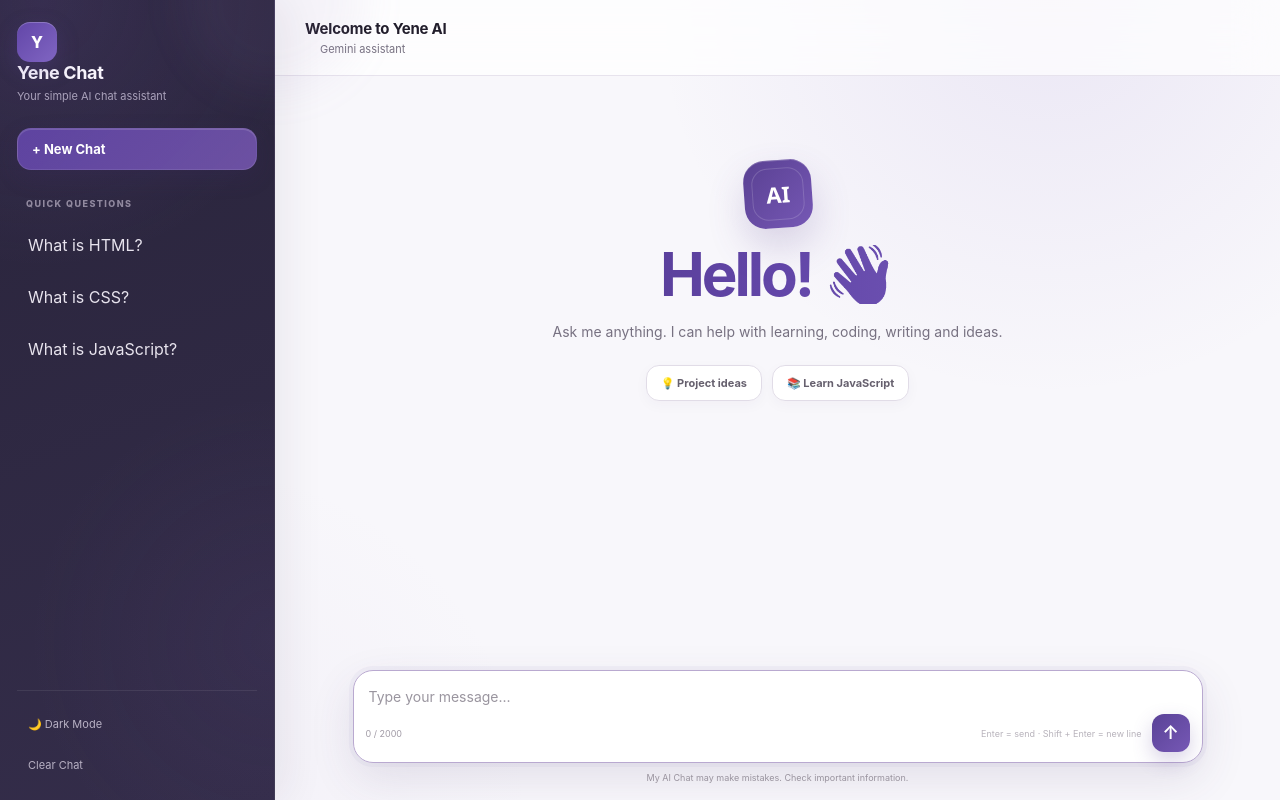
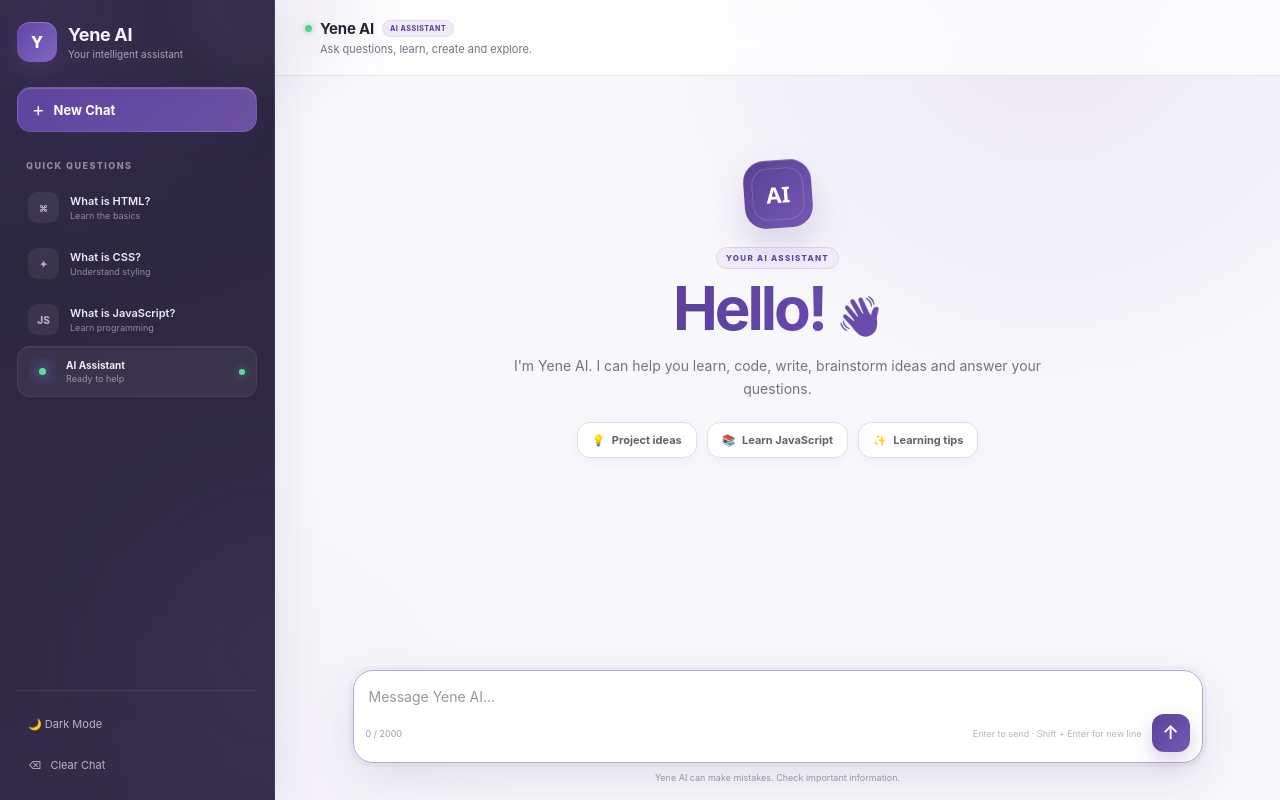
Before and after one commit to eluyosef16-gif/ai-ch-app, a website: page public/index.html in a window 1280 px wide. Drawn offline with Linux system fonts and the light colour scheme.

Commit message:
code
Updated the title and description meta tags, modified sidebar branding, and improved welcome messages.

```diff
--- a/public/index.html
+++ b/public/index.html
@@ -3,67 +3,225 @@
 <head>
   <meta charset="UTF-8">
   <meta name="viewport" content="width=device-width, initial-scale=1.0">
-  <meta name="description" content="A simple AI chat app built with HTML, CSS, JavaScript and Gemini.">
-  <title>My AI Chat</title>
+  <meta name="description" content="Yene AI, a simple and modern AI chat assistant.">
+  <title>Yene AI</title>
   <link rel="stylesheet" href="style.css">
 </head>
+
 <body>
+
   <div class="app">
+
+    <!-- SIDEBAR -->
     <aside class="sidebar" id="sidebar">
-      <div class="logo">Y</div>
-      <h2>Yene Chat</h2>
-      <p class="small-text">Your simple AI chat assistant</p>
 
-      <button class="new-btn" id="newChatBtn">+ New Chat</button>
+      <div class="brand-area">
+
+        <div class="logo">Y</div>
+
+        <div class="brand-text">
+          <h2>Yene AI</h2>
+          <p>Your intelligent assistant</p>
+        </div>
+
+      </div>
+
+      <button class="new-btn" id="newChatBtn">
+        <span class="plus-icon">+</span>
+        <span>New Chat</span>
+      </button>
 
       <div class="menu-title">QUICK QUESTIONS</div>
-      <button class="quick-btn" data-prompt="Explain HTML to me like a beginner.">What is HTML?</button>
-      <button class="quick-btn" data-prompt="What is CSS and why do we use it?">What is CSS?</button>
-      <button class="quick-btn" data-prompt="Explain JavaScript in a simple way.">What is JavaScript?</button>
 
+      <div class="quick-list">
+
+        <button class="quick-btn"
+          data-prompt="Explain HTML to me like a beginner.">
+          <span class="quick-icon">⌘</span>
+          <span>
+            <b>What is HTML?</b>
+            <small>Learn the basics</small>
+          </span>
+        </button>
+
+        <button class="quick-btn"
+          data-prompt="What is CSS and why do we use it?">
+          <span class="quick-icon">✦</span>
+          <span>
+            <b>What is CSS?</b>
+            <small>Understand styling</small>
+          </span>
+        </button>
+
+        <button class="quick-btn"
+          data-prompt="Explain JavaScript in a simple way.">
+          <span class="quick-icon">JS</span>
+          <span>
+            <b>What is JavaScript?</b>
+            <small>Learn programming</small>
+          </span>
+        </button>
+
+      </div>
+
+      <!-- AI STATUS -->
+      <div class="ai-status-card">
+
+        <div class="status-icon">
+          <span></span>
+        </div>
+
+        <div>
+          <strong>AI Assistant</strong>
+          <small>Ready to help</small>
+        </div>
+
+        <div class="status-online"></div>
+
+      </div>
+
+      <!-- SIDEBAR BOTTOM -->
       <div class="sidebar-bottom">
-        <button class="theme-btn" id="themeBtn">🌙 Dark Mode</button>
-        <button class="clear-btn" id="clearBtn">Clear Chat</button>
+
+        <button class="theme-btn" id="themeBtn">
+          <span>◐</span>
+          <span>Dark Mode</span>
+        </button>
+
+        <button class="clear-btn" id="clearBtn">
+          <span>⌫</span>
+          <span>Clear Chat</span>
+        </button>
+
       </div>
+
     </aside>
 
+
+    <!-- MAIN -->
     <main class="main">
+
+      <!-- HEADER -->
       <header class="header">
-        <button class="menu-btn" id="menuBtn">☰</button>
-        <div>
-          <h1>Welcome to Yene AI</h1>
-          <p><span class="online-dot"></span> Gemini assistant</p>
+
+        <button class="menu-btn" id="menuBtn">
+          ☰
+        </button>
+
+        <div class="header-info">
+
+          <div class="header-title-row">
+
+            <div class="header-status-dot"></div>
+
+            <h1>Yene AI</h1>
+
+            <span class="beta-badge">AI ASSISTANT</span>
+
+          </div>
+
+          <p>Ask questions, learn, create and explore.</p>
+
         </div>
+
       </header>
 
+
+      <!-- CHAT -->
       <section class="chat" id="chatArea">
+
         <div class="welcome" id="welcome">
-          <div class="welcome-icon">AI</div>
-          <h2>Hello! 👋</h2>
-          <p>Ask me anything. I can help with learning, coding, writing and ideas.</p>
+
+          <div class="welcome-icon">
+            <span>AI</span>
+          </div>
+
+          <div class="welcome-label">
+            YOUR AI ASSISTANT
+          </div>
+
+          <h2>
+            Hello! <span>👋</span>
+          </h2>
+
+          <p>
+            I'm Yene AI. I can help you learn, code, write,
+            brainstorm ideas and answer your questions.
+          </p>
+
           <div class="welcome-buttons">
-            <button data-prompt="Give me 5 beginner web development project ideas.">💡 Project ideas</button>
-            <button data-prompt="Teach me the basics of JavaScript.">📚 Learn JavaScript</button>
+
+            <button
+              data-prompt="Give me 5 beginner web development project ideas.">
+              <span>💡</span>
+              Project ideas
+            </button>
+
+            <button
+              data-prompt="Teach me the basics of JavaScript.">
+              <span>📚</span>
+              Learn JavaScript
+            </button>
+
+            <button
+              data-prompt="Give me some tips for learning programming.">
+              <span>✨</span>
+              Learning tips
+            </button>
+
           </div>
+
         </div>
+
       </section>
 
+
+      <!-- COMPOSER -->
       <div class="composer-area">
+
         <div class="status" id="status"></div>
+
         <div class="composer">
-          <textarea id="prompt" rows="1" maxlength="2000" placeholder="Type your message..."></textarea>
+
+          <textarea
+            id="prompt"
+            rows="1"
+            maxlength="2000"
+            placeholder="Message Yene AI..."
+          ></textarea>
+
           <div class="composer-footer">
+
             <span id="counter">0 / 2000</span>
-            <span class="hint">Enter = send · Shift + Enter = new line</span>
-            <button class="send-btn" id="sendBtn">Send</button>
+
+            <span class="hint">
+              Enter to send · Shift + Enter for new line
+            </span>
+
+            <button
+              class="send-btn"
+              id="sendBtn"
+              aria-label="Send message">
+              Send
+            </button>
+
           </div>
+
         </div>
-        <p class="note">My AI Chat may make mistakes. Check important information.</p>
+
+        <p class="note">
+          Yene AI can make mistakes. Check important information.
+        </p>
+
       </div>
+
     </main>
+
   </div>
 
   <div class="overlay" id="overlay"></div>
+
   <script src="script.js"></script>
+
 </body>
 </html>
```
